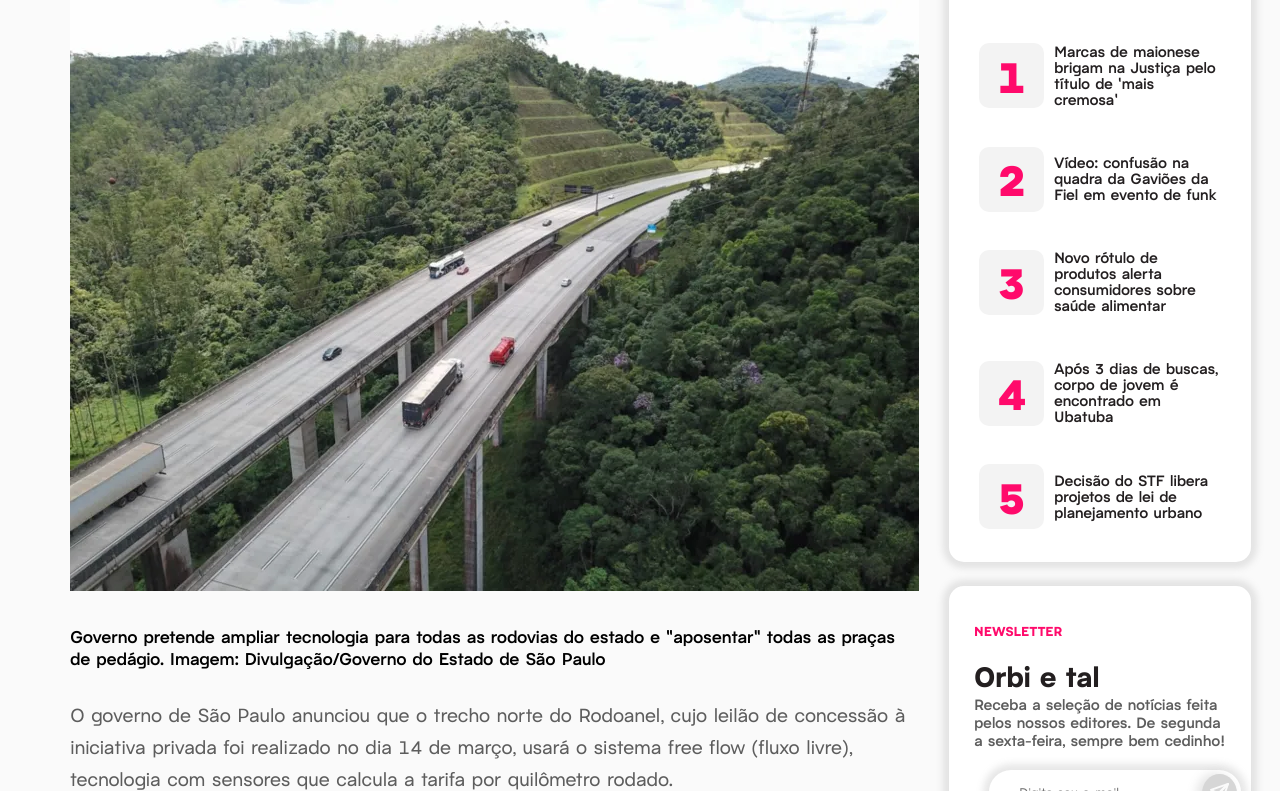
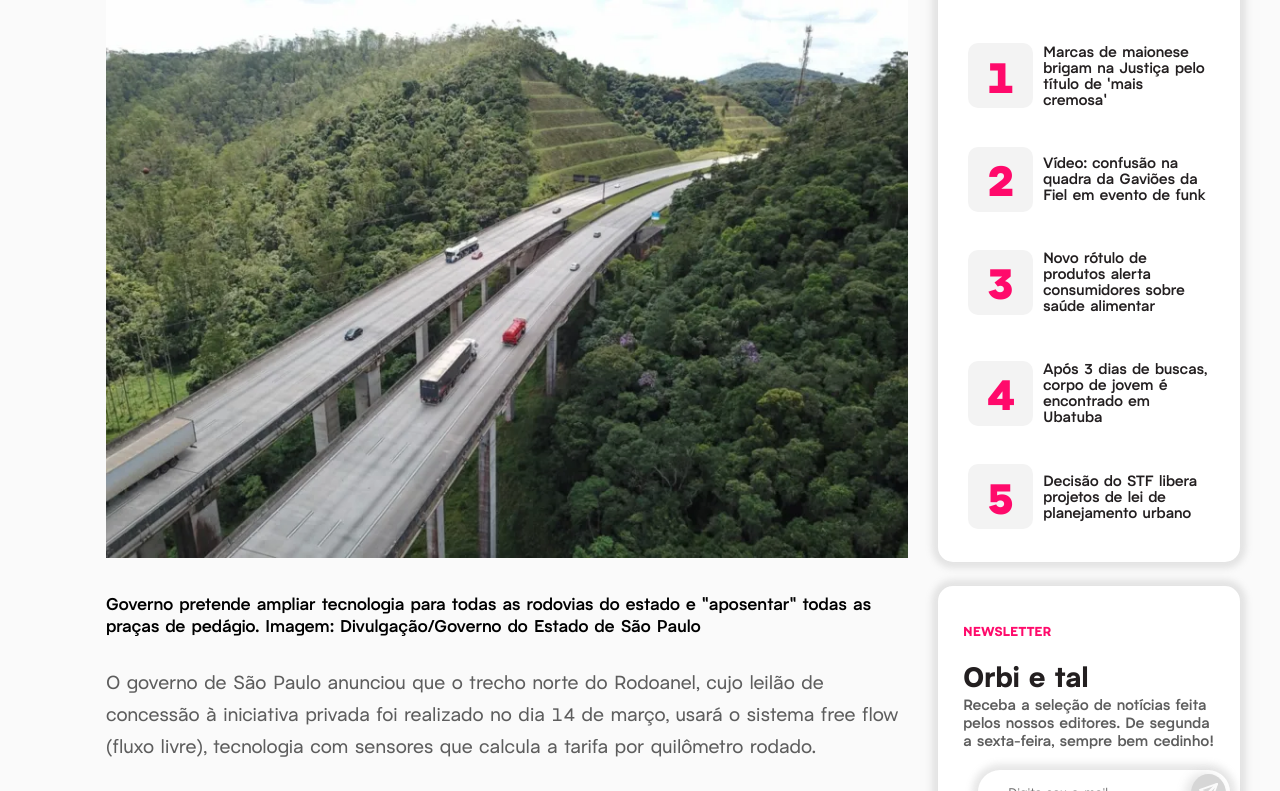
Before and after one commit to Viniciusgomesf99/Orbi-band, a plain HTML site: page index.html in a window 1280 px wide. Shown: the part 842-1633 px from the top of the page. Drawn offline with Linux system fonts and the light colour scheme.

```diff
--- a/style.css
+++ b/style.css
@@ -454,8 +454,9 @@ div {
 }
 
 .article-content>figure>img {
-    width: auto;
-    height: auto;
+    width: 100%;
+    height: 100%;
+    max-width: 100%;
 }
 
 .ob-article-content>article {
@@ -1094,10 +1095,6 @@ div {
         margin: 0 auto;
     }
 
-    .article-content>figure>img {
-        width: 100%;
-    }
-
     .ob-aside-r {
         width: 100%;
     }
```
